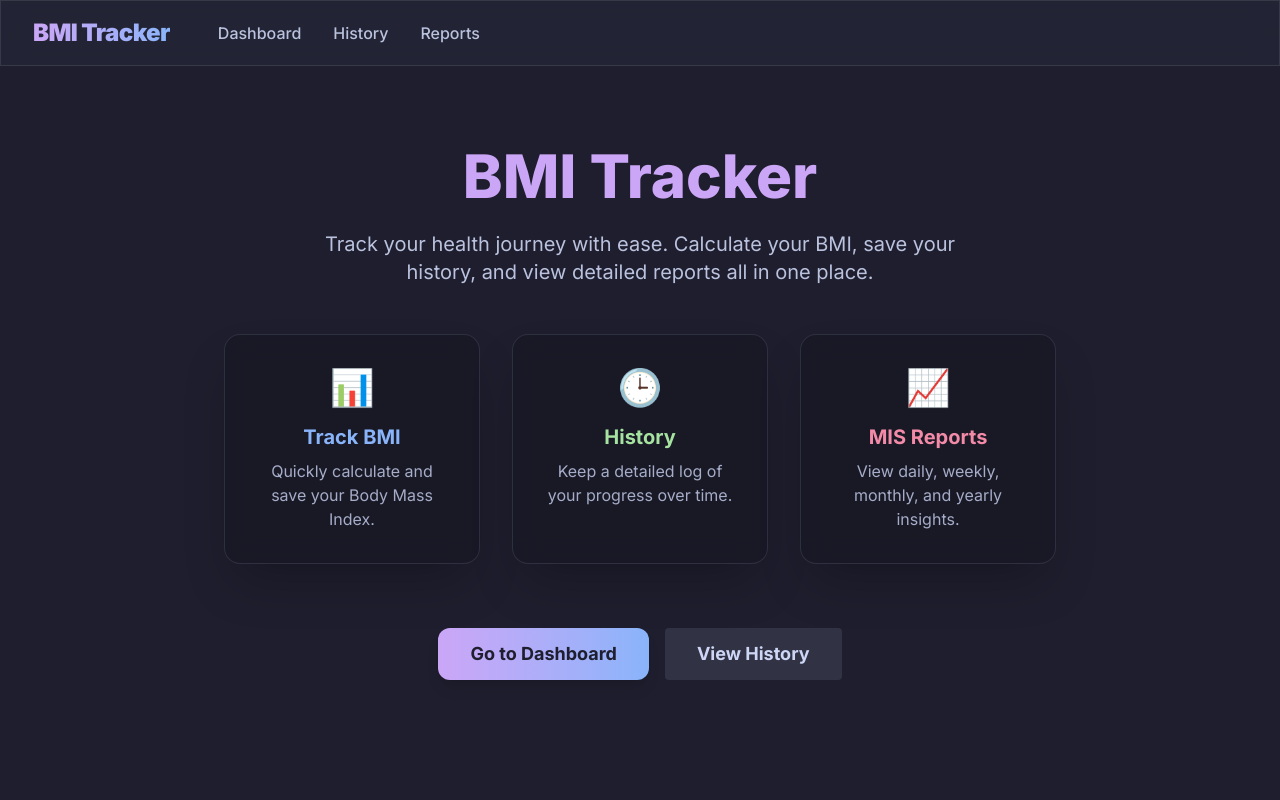
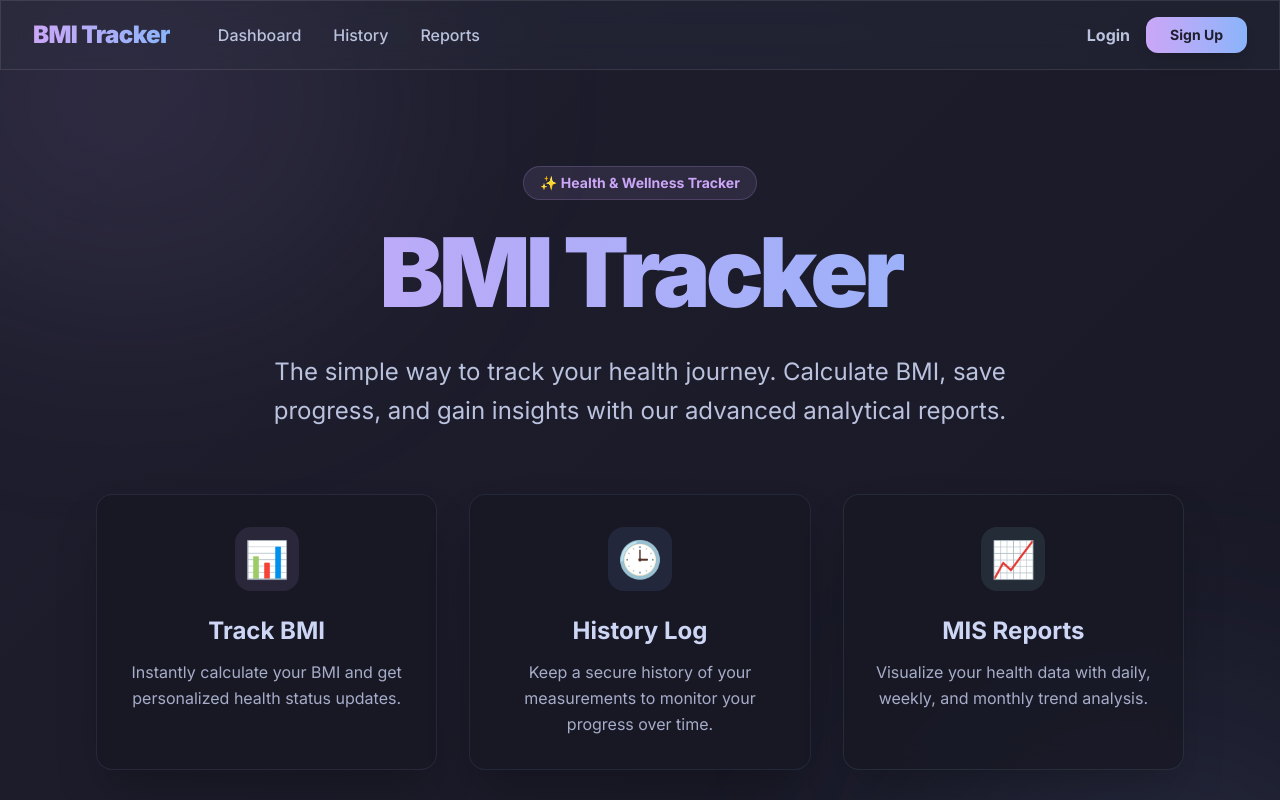
Before and after one commit to 3est3est/mtd-bmi, a Next.js app: page / in a window 1280 px wide. Shown: the top 800 px of the page. Built offline with nearby package versions, Linux system fonts and the light colour scheme; no server answers.

Commit message:
update and fix route, style

```diff
--- a/src/app/page.tsx
+++ b/src/app/page.tsx
@@ -1,44 +1,61 @@
 import Link from "next/link";
 import Navbar from "@/components/Navbar";
+import { getServerSession } from "next-auth";
+import { authOptions } from "@/lib/auth";
 
-export default function Home() {
+export default async function Home() {
+  const session = await getServerSession(authOptions);
+
   return (
-    <div className="min-h-screen bg-base">
+    <div className="min-h-screen bg-gradient-mocha relative overflow-hidden">
       <Navbar />
-      <main className="max-w-4xl mx-auto py-20 px-8 text-center">
-        <h1 className="text-6xl font-extrabold text-mauve mb-6 animate-fade-in">
+
+      {/* Decorative blobs */}
+      <div className="absolute top-[-10%] left-[-10%] w-[40%] h-[40%] bg-mauve/10 rounded-full blur-[120px] pointer-events-none" />
+      <div className="absolute bottom-[-10%] right-[-10%] w-[40%] h-[40%] bg-blue/10 rounded-full blur-[120px] pointer-events-none" />
+
+      <main className="max-w-6xl mx-auto py-24 px-8 text-center relative z-10">
+        <div className="inline-block px-4 py-1.5 mb-6 rounded-full bg-mauve/10 border border-mauve/20 text-mauve font-bold text-sm animate-fade-in">
+          ✨ Health & Wellness Tracker
+        </div>
+
+        <h1 className="text-7xl md:text-8xl font-black text-gradient-mauve mb-8 tracking-tighter">
           BMI Tracker
         </h1>
-        <p className="text-xl text-subtext1 mb-12 max-w-2xl mx-auto">
-          Track your health journey with ease. Calculate your BMI, save your history,
-          and view detailed reports all in one place.
+
+        <p className="text-xl md:text-2xl text-subtext1 mb-16 max-w-3xl mx-auto leading-relaxed">
+          The simple way to track your health journey. Calculate BMI, save progress,
+          and gain insights with our advanced analytical reports.
         </p>
 
-        <div className="grid grid-cols-1 md:grid-cols-3 gap-8 mb-16">
-          <div className="card hover:border-mauve transition-all group">
-            <div className="text-4xl mb-4 group-hover:scale-110 transition-transform">📊</div>
-            <h3 className="text-xl font-bold text-blue mb-2">Track BMI</h3>
-            <p className="text-subtext0">Quickly calculate and save your Body Mass Index.</p>
-          </div>
-          <div className="card hover:border-green transition-all group">
-            <div className="text-4xl mb-4 group-hover:scale-110 transition-transform">🕒</div>
-            <h3 className="text-xl font-bold text-green mb-2">History</h3>
-            <p className="text-subtext0">Keep a detailed log of your progress over time.</p>
-          </div>
-          <div className="card hover:border-red transition-all group">
-            <div className="text-4xl mb-4 group-hover:scale-110 transition-transform">📈</div>
-            <h3 className="text-xl font-bold text-red mb-2">MIS Reports</h3>
-            <p className="text-subtext0">View daily, weekly, monthly, and yearly insights.</p>
-          </div>
+        <div className="grid grid-cols-1 md:grid-cols-3 gap-8 mb-20">
+          <Link href="/dashboard" className="card hover:scale-[1.02] active:scale-[0.98] transition-all group border-mauve/10 hover:border-mauve/30 cursor-pointer">
+            <div className="w-16 h-16 rounded-2xl bg-mauve/10 flex items-center justify-center text-4xl mb-6 mx-auto group-hover:bg-mauve/20 transition-colors">📊</div>
+            <h3 className="text-2xl font-bold text-text mb-3">Track BMI</h3>
+            <p className="text-subtext0 leading-relaxed">Instantly calculate your BMI and get personalized health status updates.</p>
+          </Link>
+          <Link href="/history" className="card hover:scale-[1.02] active:scale-[0.98] transition-all group border-blue/10 hover:border-blue/30 cursor-pointer">
+            <div className="w-16 h-16 rounded-2xl bg-blue/10 flex items-center justify-center text-4xl mb-6 mx-auto group-hover:bg-blue/20 transition-colors">🕒</div>
+            <h3 className="text-2xl font-bold text-text mb-3">History Log</h3>
+            <p className="text-subtext0 leading-relaxed">Keep a secure history of your measurements to monitor your progress over time.</p>
+          </Link>
+          <Link href="/reports" className="card hover:scale-[1.02] active:scale-[0.98] transition-all group border-teal/10 hover:border-teal/30 cursor-pointer">
+            <div className="w-16 h-16 rounded-2xl bg-teal/10 flex items-center justify-center text-4xl mb-6 mx-auto group-hover:bg-teal/20 transition-colors">📈</div>
+            <h3 className="text-2xl font-bold text-text mb-3">MIS Reports</h3>
+            <p className="text-subtext0 leading-relaxed">Visualize your health data with daily, weekly, and monthly trend analysis.</p>
+          </Link>
         </div>
 
-        <div className="flex flex-col sm:flex-row gap-4 justify-center">
-          <Link href="/dashboard" className="btn-primary text-lg px-8 py-3">
-            Go to Dashboard
-          </Link>
-          <Link href="/history" className="bg-surface0 text-text font-bold py-3 px-8 rounded hover:bg-surface1 transition-colors text-lg">
-            View History
-          </Link>
+        <div className="flex justify-center">
+          {session ? (
+            <Link href="/dashboard" className="btn-primary text-xl px-12 py-4 rounded-2xl flex items-center gap-3">
+              Go to Dashboard <span>→</span>
+            </Link>
+          ) : (
+            <Link href="/register" className="btn-primary text-xl px-12 py-4 rounded-2xl">
+              Get Started for Free
+            </Link>
+          )}
         </div>
       </main>
     </div>
--- a/src/components/Navbar.tsx
+++ b/src/components/Navbar.tsx
@@ -26,18 +26,27 @@ export default function Navbar() {
         </div>
       </div>
       <div className="flex items-center gap-6">
-        {session?.user && (
+        {session?.user ? (
           <>
             <div className="flex items-center gap-2">
-              <div className="w-8 h-8 rounded-full bg-gradient-to-tr from-mauve to-blue flex items-center justify-center text-base font-bold text-white uppercase">
+              <div className="w-8 h-8 rounded-full bg-gradient-to-tr from-mauve to-blue flex items-center justify-center text-base font-bold text-white uppercase shadow-sm">
                 {session.user.name?.[0] || session.user.email?.[0]}
               </div>
-              <span className="text-subtext1 font-medium">
+              <span className="text-subtext1 font-medium hidden sm:inline">
                 {session.user.name || session.user.email?.split('@')[0]}
               </span>
             </div>
             <LogoutButton />
           </>
+        ) : (
+          <div className="flex items-center gap-4">
+            <Link href="/login" className="text-subtext1 hover:text-text font-bold transition-colors">
+              Login
+            </Link>
+            <Link href="/register" className="btn-primary py-2 px-6 rounded-xl text-sm">
+              Sign Up
+            </Link>
+          </div>
         )}
       </div>
     </nav>
--- a/src/proxy.ts
+++ b/src/proxy.ts
@@ -16,7 +16,7 @@ export async function proxy(req: NextRequest) {
   }
 
   // Redirect them to login if they don't have token and are requesting a protected route
-  const protectedRoutes = ["/", "/dashboard", "/history", "/reports"];
+  const protectedRoutes = ["/dashboard", "/history", "/reports"];
   if (!token && protectedRoutes.some(route => pathname === route || pathname.startsWith(route + "/"))) {
     return NextResponse.redirect(new URL("/login", req.url));
   }
```
